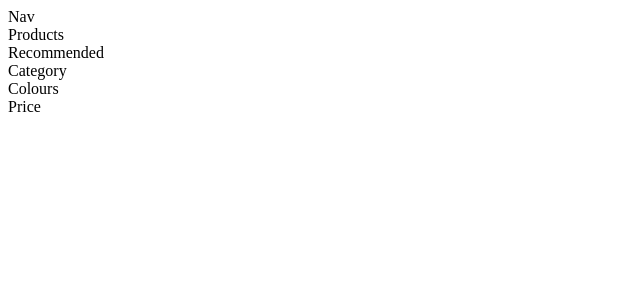
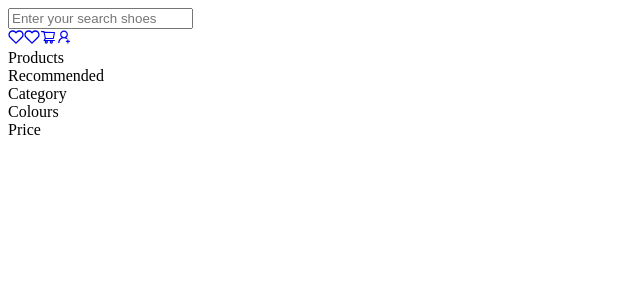
Before and after one commit to marek123271/React-sklep, a React (Create React App) app in the folder sklep/: page / in a window 1280 px wide. Shown: the top 300 px of the page, without its empty margins (0-640 px from the left). Built offline with nearby package versions, Linux system fonts and the light colour scheme.

Commit message:
have cart icons

```diff
--- /dev/null
+++ b/package.json
@@ -0,0 +1,5 @@
+{
+  "dependencies": {
+    "react-icons": "^5.2.1"
+  }
+}
--- a/sklep/src/Navigation/Nav.js
+++ b/sklep/src/Navigation/Nav.js
@@ -1,8 +1,32 @@
-import React from 'react'
-import './Nav.css';
-
+import React from "react";
+import "./Nav.css";
+import { FiHeart } from "react-icons/fi";
+import {FiShoppingCart,AiOutlineShoppingCart, AiOutlineUserAdd} from 'react-icons/ai';
 export default function Nav() {
   return (
-    <div>Nav</div>
-  )
+    <nav>
+      <div className="nav-container">
+        <input
+          type="text"
+          className="search-input"
+          placeholder="Enter your search shoes"
+        />
+      </div>
+
+      <div className="profile-container">
+        <a href ='#'>
+        <FiHeart />
+
+          <FiHeart className="nav-icon" />
+        </a>
+        <a href="/">
+          <AiOutlineShoppingCart className="nav-icons"/>
+        </a>
+        <a href="/">
+          <AiOutlineUserAdd className="nav-icons"/>
+        </a>
+
+      </div>
+    </nav>
+  );
 }
```
Also changed, not shown: 1 other file (tests, documents, lock files or other folders).
